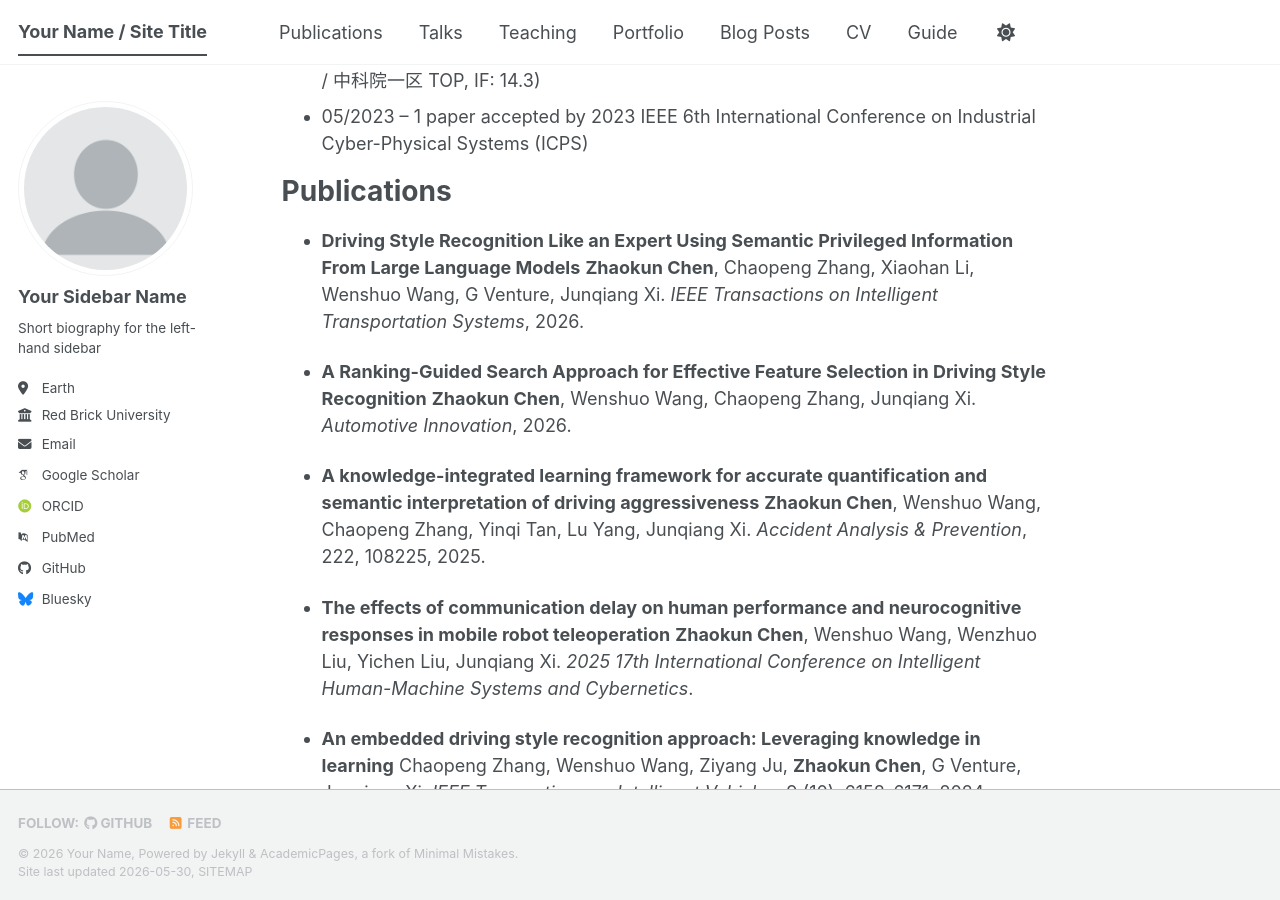
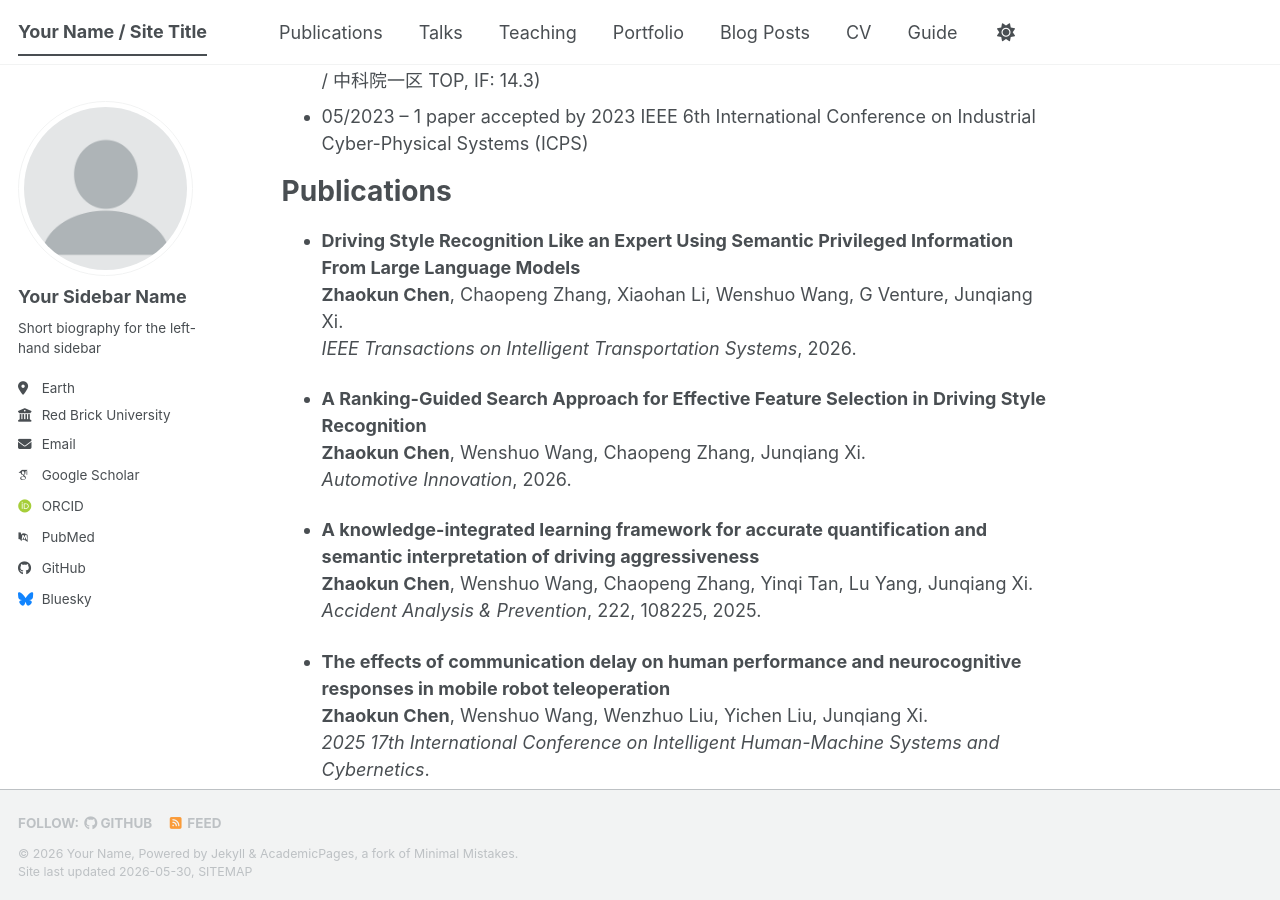
Before and after one commit to zhaokun-bit/zhaokun-bit.github.io, a Jekyll site: the page built from _pages/about.md, in a window 1280 px wide and 900 px high, scrolled down 841 px. Built offline with Jekyll 4.4.1, drawn with Linux system fonts in a browser that asks for light colours; some web fonts are replaced; a script bundle is joined from its source files by our own code; library files that are not in the unit come from our copies.

```diff
--- a/_pages/about.md
+++ b/_pages/about.md
@@ -30,34 +30,18 @@ News
 Publications
 ======
 
-* **Driving Style Recognition Like an Expert Using Semantic Privileged Information From Large Language Models**
-  **Zhaokun Chen**, Chaopeng Zhang, Xiaohan Li, Wenshuo Wang, G Venture, Junqiang Xi.
-  *IEEE Transactions on Intelligent Transportation Systems*, 2026.
+* **Driving Style Recognition Like an Expert Using Semantic Privileged Information From Large Language Models** <br> **Zhaokun Chen**, Chaopeng Zhang, Xiaohan Li, Wenshuo Wang, G Venture, Junqiang Xi. <br> *IEEE Transactions on Intelligent Transportation Systems*, 2026.
 
-* **A Ranking-Guided Search Approach for Effective Feature Selection in Driving Style Recognition**
-  **Zhaokun Chen**, Wenshuo Wang, Chaopeng Zhang, Junqiang Xi.
-  *Automotive Innovation*, 2026.
+* **A Ranking-Guided Search Approach for Effective Feature Selection in Driving Style Recognition** <br> **Zhaokun Chen**, Wenshuo Wang, Chaopeng Zhang, Junqiang Xi. <br> *Automotive Innovation*, 2026.
 
-* **A knowledge-integrated learning framework for accurate quantification and semantic interpretation of driving aggressiveness**
-  **Zhaokun Chen**, Wenshuo Wang, Chaopeng Zhang, Yinqi Tan, Lu Yang, Junqiang Xi.
-  *Accident Analysis & Prevention*, 222, 108225, 2025.
+* **A knowledge-integrated learning framework for accurate quantification and semantic interpretation of driving aggressiveness** <br> **Zhaokun Chen**, Wenshuo Wang, Chaopeng Zhang, Yinqi Tan, Lu Yang, Junqiang Xi. <br> *Accident Analysis & Prevention*, 222, 108225, 2025.
 
-* **The effects of communication delay on human performance and neurocognitive responses in mobile robot teleoperation**
-  **Zhaokun Chen**, Wenshuo Wang, Wenzhuo Liu, Yichen Liu, Junqiang Xi.
-  *2025 17th International Conference on Intelligent Human-Machine Systems and Cybernetics*.
+* **The effects of communication delay on human performance and neurocognitive responses in mobile robot teleoperation** <br> **Zhaokun Chen**, Wenshuo Wang, Wenzhuo Liu, Yichen Liu, Junqiang Xi. <br> *2025 17th International Conference on Intelligent Human-Machine Systems and Cybernetics*.
 
-* **An embedded driving style recognition approach: Leveraging knowledge in learning**
-  Chaopeng Zhang, Wenshuo Wang, Ziyang Ju, **Zhaokun Chen**, G Venture, Junqiang Xi.
-  *IEEE Transactions on Intelligent Vehicles*, 9 (10), 6158-6171, 2024.
+* **An embedded driving style recognition approach: Leveraging knowledge in learning** <br> Chaopeng Zhang, Wenshuo Wang, Ziyang Ju, **Zhaokun Chen**, G Venture, Junqiang Xi. <br> *IEEE Transactions on Intelligent Vehicles*, 9 (10), 6158-6171, 2024.
 
-* **Shareable driving style learning and analysis with a hierarchical latent model**
-  Chaopeng Zhang, Wenshuo Wang, **Zhaokun Chen**, Jian Zhang, Lijun Sun, Junqiang Xi.
-  *IEEE Transactions on Intelligent Transportation Systems*, 25 (9), 11471-11484, 2024.
+* **Shareable driving style learning and analysis with a hierarchical latent model** <br> Chaopeng Zhang, Wenshuo Wang, **Zhaokun Chen**, Jian Zhang, Lijun Sun, Junqiang Xi. <br> *IEEE Transactions on Intelligent Transportation Systems*, 25 (9), 11471-11484, 2024.
 
-* **100 Drivers, 2200 km: A Natural Dataset of Driving Style toward Human-centered Intelligent Driving Systems**
-  Chaopeng Zhang, Wenshuo Wang, **Zhaokun Chen**, Junqiang Xi.
-  *2024 IEEE Intelligent Vehicles Symposium (IV)*, 351-356.
+* **100 Drivers, 2200 km: A Natural Dataset of Driving Style toward Human-centered Intelligent Driving Systems** <br> Chaopeng Zhang, Wenshuo Wang, **Zhaokun Chen**, Junqiang Xi. <br> *2024 IEEE Intelligent Vehicles Symposium (IV)*, 351-356.
 
-* **Scene-insensitive driving style recognition using CAN signals based on factor analysis**
-  Chaopeng Zhang, Wenshuo Wang, Jian Zhang, Ziyang Ju, **Zhaokun Chen**, Junqiang Xi.
-  *2023 IEEE 6th International Conference on Industrial Cyber-Physical Systems*.
+* **Scene-insensitive driving style recognition using CAN signals based on factor analysis** <br> Chaopeng Zhang, Wenshuo Wang, Jian Zhang, Ziyang Ju, **Zhaokun Chen**, Junqiang Xi. <br> *2023 IEEE 6th International Conference on Industrial Cyber-Physical Systems*.
```
